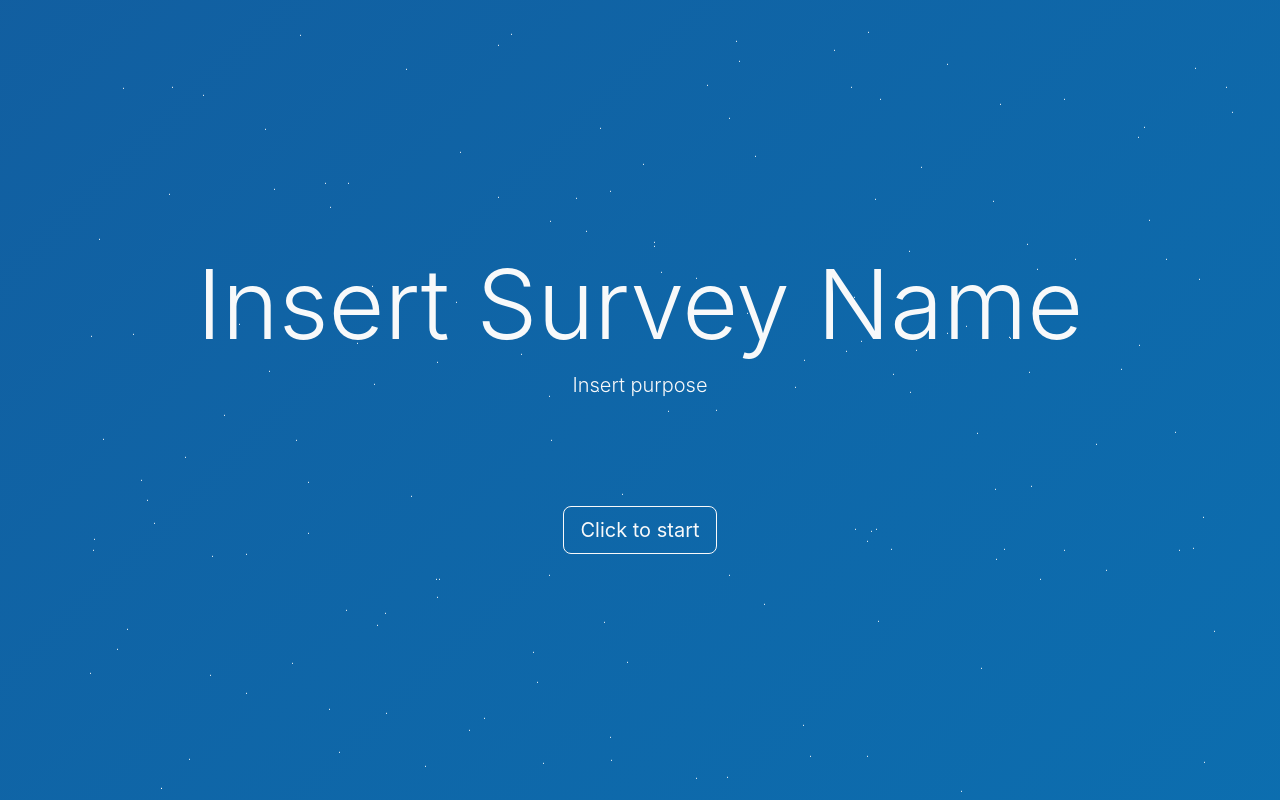
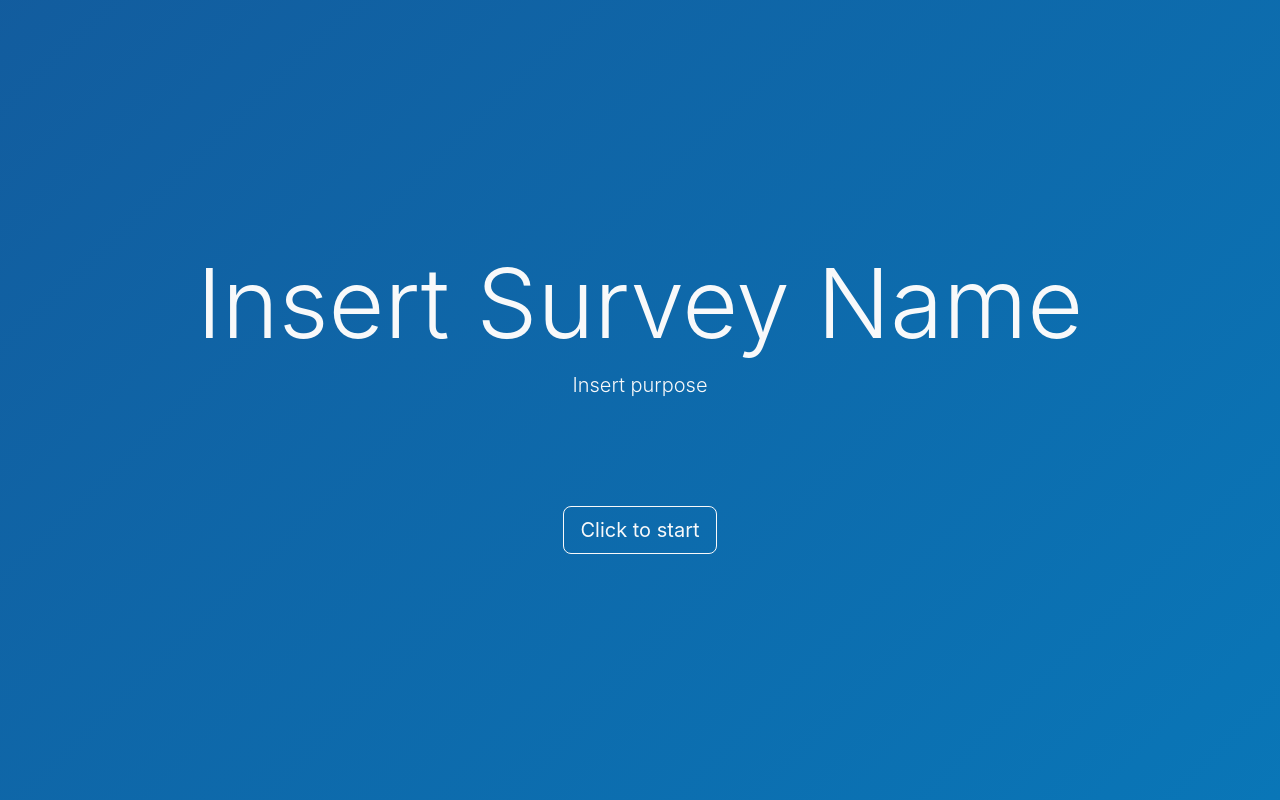
Before and after one commit to Ziyang-98/risk-analyzer, a React (Create React App) app in the folder frontend/: page / in a window 1280 px wide. Built offline with nearby package versions, Linux system fonts and the light colour scheme.

Commit message:
comment out stars

```diff
--- a/frontend/src/Layout.js
+++ b/frontend/src/Layout.js
@@ -23,12 +23,12 @@ const Layout = () => {
       id="home"
       style={{
         background: `linear-gradient(136deg,${GRADIENT_COLORS})`,
-        backgroundSize: "1200% 1200%",
+        backgroundSize: "700% 700%",
         overflow: "hidden",
       }}
       className="title bg-transparent bgstyle text-light min-vh-100 d-flex align-content-center align-items-center flex-wrap m-0"
     >
-      <div id="stars" />
+      {/* <div id="stars" /> */}
       <LandingContent />
     </Jumbotron>
   );
--- a/frontend/src/common/scss/_animations.scss
+++ b/frontend/src/common/scss/_animations.scss
@@ -54,14 +54,3 @@
     background-position: 0% 7%;
   }
 }
-
-@keyframes progress {
-  from {
-    transform: scaleX(0);
-    transform-origin: left;
-  }
-  to {
-    transform-origin: left;
-    transform: scaleX(1);
-  }
-}
```
